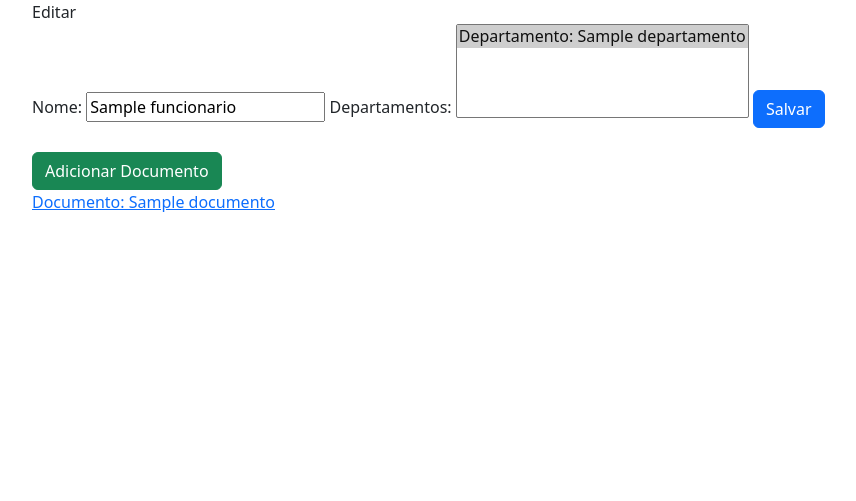
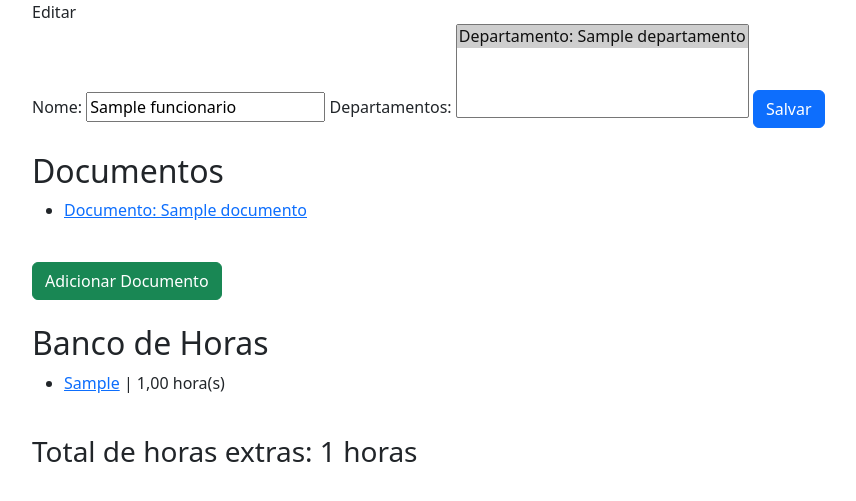
Before and after one commit to jfholanda/gestao_rh, a Django app: page /funcionarios/editar/1 in a window 1280 px wide. Shown: the top 501 px of the page, without its empty margins (50-906 px from the left). Run offline with Django 4.2, Linux system fonts and the light colour scheme; tables that the repository leaves empty hold one stand-in row (values such as "Sample post"); some libraries are stand-ins or nearby versions.

Commit message:
corrigindo algumas funcionalidades

```diff
--- a/funcionarios/models.py
+++ b/funcionarios/models.py
@@ -1,5 +1,6 @@
 from django.db import models
 from django.urls import reverse
+from django.db.models import Sum
 from django.contrib.auth.models import User
 from empresas.models import Empresa
 from departamentos.models import Departamento
@@ -11,8 +12,14 @@ class Funcionario(models.Model):
     departamentos = models.ManyToManyField(Departamento)
     empresa = models.ForeignKey(Empresa, on_delete=models.PROTECT, null=True, blank=True)
 
+    def get_absolute_url(self):
+        return reverse('list_funcionarios')
+
+    @property
+    def total_horas_extra(self):
+        total = self.registrohoraextra_set.all().aggregate(
+            Sum('horas'))['horas__sum']
+        return total
+
     def __str__(self) -> str:
         return f'Funcionario: {self.nome}'
-
-    def get_absolute_url(self):
-        return reverse('list_funcionarios')
--- a/funcionarios/templates/funcionarios/funcionario_form.html
+++ b/funcionarios/templates/funcionarios/funcionario_form.html
@@ -10,13 +10,29 @@ Editar
     <button type="submit" class="btn btn-primary">Salvar</button>
 </form>
 <br>
+<h2>Documentos</h2>
+<ul>
+{% for documento in object.documento_set.all %}
+    <li>
+        <a href="{{ documento.arquivo.url }}">{{ documento }}</a><br>
+    </li>
+{% endfor %}
+</ul>
+<br>
 {% if object %}
     <a href="{% url 'create_documento' object.id %}" class="btn btn-success">Adicionar Documento</a>
 {% endif %}
-{% for documento in object.documento_set.all %}
+<br>
 
-    <br><a href="{{ documento.arquivo.url }}">{{ documento }}</a>
-
+<br>
+<h2>Banco de Horas</h2>
+<ul>
+{% for registro_hora in object.registrohoraextra_set.all %}
+    <li>
+        <a href="{% url 'update_hora_extra' registro_hora.id %}">{{ registro_hora.motivo }}</a> | {{ registro_hora.horas }} hora(s)
+    </li>
 {% endfor %}
-
+</ul>
+<br>
+<h3>Total de horas extras: {{ object.total_horas_extra }} horas</h3>
 {% endblock %}
--- a/registro_hora_extra/models.py
+++ b/registro_hora_extra/models.py
@@ -9,7 +9,7 @@ class RegistroHoraExtra(models.Model):
     horas = models.DecimalField(max_digits=5, decimal_places=2)
 
     def get_absolute_url(self):
-        return reverse('update_hora_extra', args=[self.id])
+        return reverse('update_funcionario', args=[self.funcionario.id])
 
     def __str__(self) -> str:
         return f'{self.horas} hora(s) - {self.motivo}'
```
